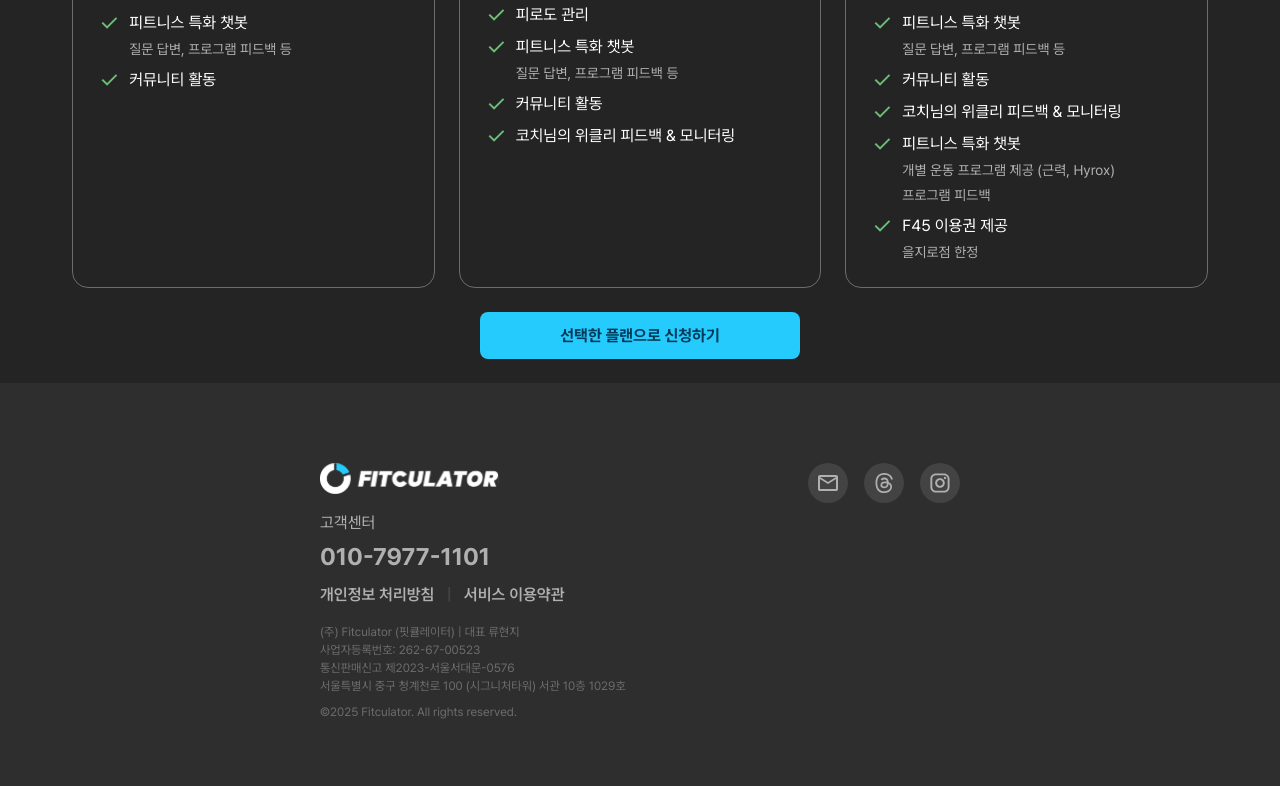
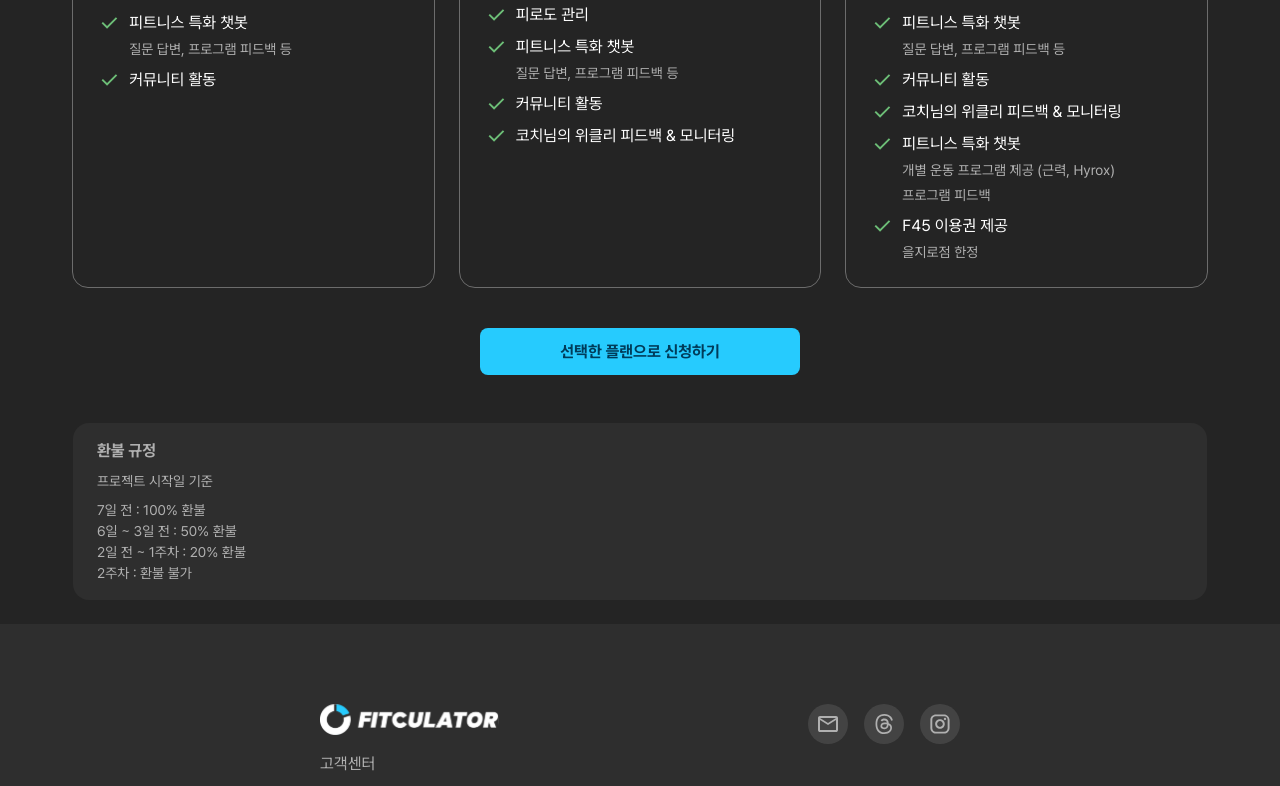
Before and after one commit to YSP97/Team1_FE_B2C, a Next.js app: page /pricing in a window 1280 px wide. Shown: the part 496-1282 px from the top of the page. Built offline with nearby package versions, Linux system fonts and the light colour scheme.

Commit message:
Modify : 가격 정책 페이지 수정
- Refund 컴포넌트 추가

```diff
--- /dev/null
+++ b/src/components/Pricing/Refund.tsx
@@ -0,0 +1,21 @@
+function Refund() {
+  return (
+    <section
+      aria-labelledby="refund-policy"
+      className="flex flex-col gap-2 rounded-base bg-bg-secondary px-6 py-4 md:m-auto md:w-[70.875rem]"
+    >
+      <h3 id="refund-policy" className="text-base font-bold text-gray-100">
+        환불 규정
+      </h3>
+      <p className="text-sm text-gray-100">프로젝트 시작일 기준</p>
+      <ul className="text-sm text-gray-100">
+        <li>7일 전 : 100% 환불</li>
+        <li>6일 ~ 3일 전 : 50% 환불</li>
+        <li>2일 전 ~ 1주차 : 20% 환불</li>
+        <li>2주차 : 환불 불가</li>
+      </ul>
+    </section>
+  );
+}
+
+export default Refund;
--- a/src/pages/pricing/index.tsx
+++ b/src/pages/pricing/index.tsx
@@ -1,6 +1,7 @@
 import Button from '@/components/Button';
 import Modal from '@/components/Modal/Modal';
 import CardList from '@/components/Pricing/CardList';
+import Refund from '@/components/Pricing/Refund';
 import { useCallback, useState } from 'react';
 
 const questions = [
@@ -58,13 +59,15 @@ export default function Pricing() {
       <CardList />
       <Button
         type="primary"
-        className="md:m-auto md:px-20"
+        className="md:m-auto md:mb-6 md:mt-4 md:px-20"
         onClick={() => {
           console.log('선택한 플랜으로 신청하기');
         }}
       >
         선택한 플랜으로 신청하기
       </Button>
+
+      <Refund />
 
       <Modal
         title="어떤 플랜을 선택할지 고민되시나요?"
```
